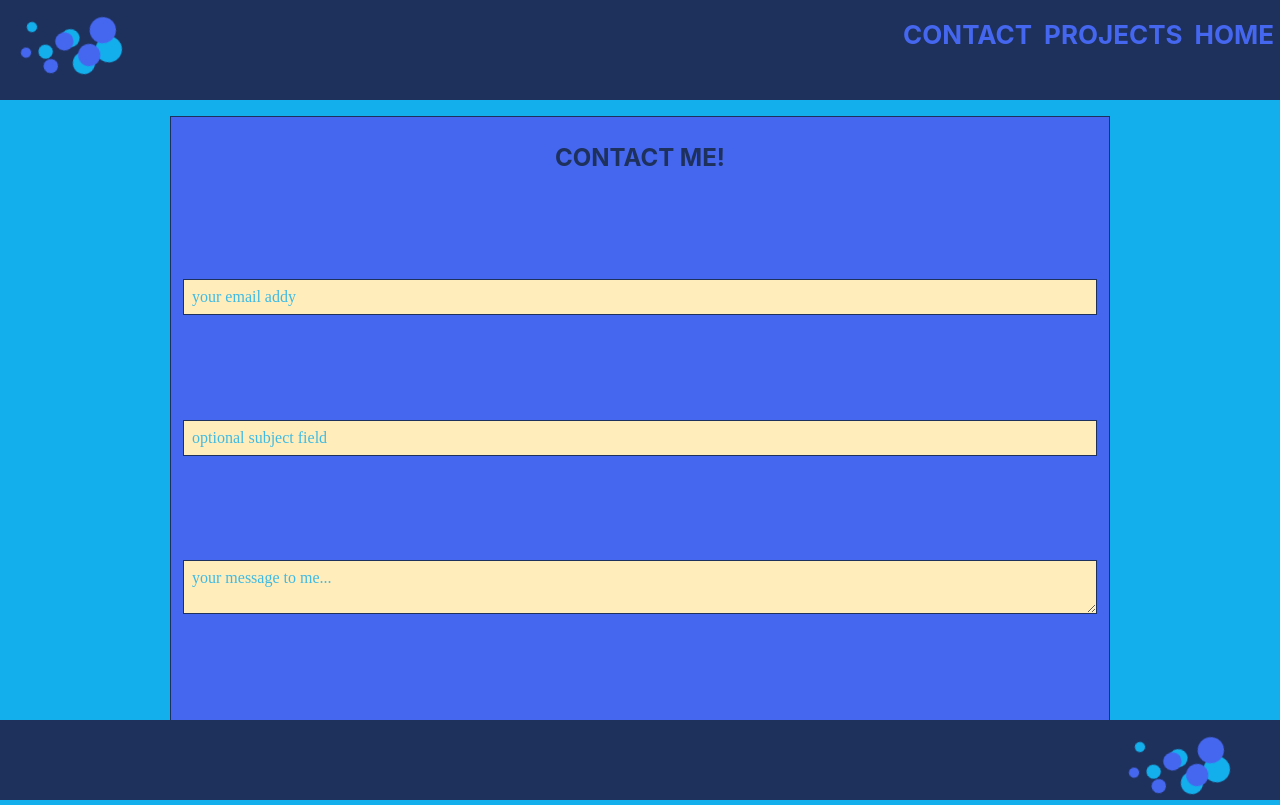
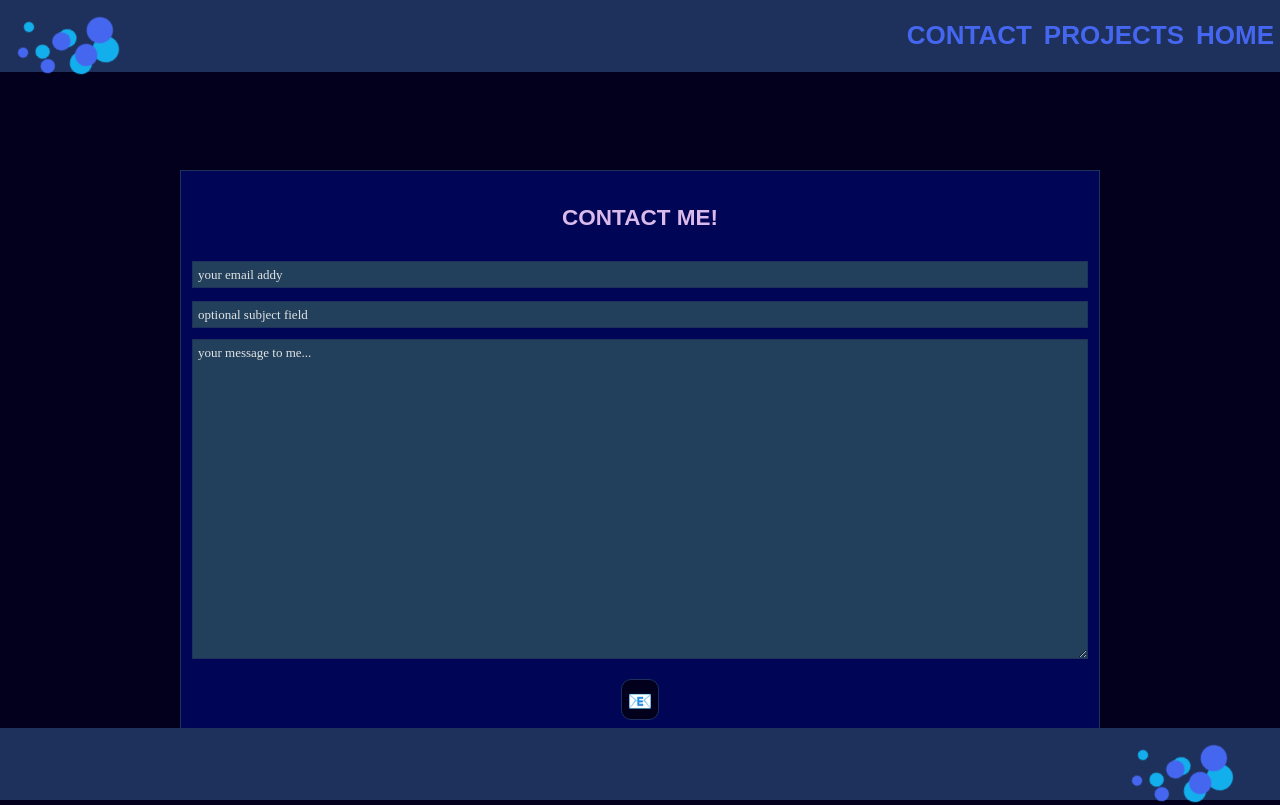
Before and after one commit to xezian/xezian-archived, a React (Create React App) app in the folder client/: page /contact in a window 1280 px wide. Shown: the top 805 px of the page. Built offline with nearby package versions, Linux system fonts and the light colour scheme.

Commit message:
all styles moved to styled-components for theming

```diff
--- a/client/src/components/Body/Body.js
+++ b/client/src/components/Body/Body.js
@@ -4,16 +4,17 @@ import Intro from '../Intro/Intro';
 import Projects from '../Projects/Projects';
 import Contact from '../Contact/Contact';
 import ThainQ from '../ThainQ/ThainQ';
+import BodyStyles from './BodyStyles';
 
 export default class Body extends Component {
   render() {
     return (
-      <>
+      <BodyStyles>
         <Route path="/" exact component={Intro} />
         <Route path="/projects" exact component={Projects} />
         <Route path="/contact" exact component={Contact} />
         <Route path="/thainq" exact component={ThainQ} />
-      </>
+      </BodyStyles>
     );
   }
 }
--- /dev/null
+++ b/client/src/components/Body/BodyStyles.js
@@ -0,0 +1,10 @@
+import styled from 'styled-components';
+
+const BodyStyles = styled.div`
+    background-color: ${props => props.theme.mainBackground};
+    color: ${props => props.theme.textOne};
+    padding-top: 10vh;
+    height: 120vh;
+`;
+
+export default BodyStyles;
--- a/client/src/components/Contact/ContactStyles.js
+++ b/client/src/components/Contact/ContactStyles.js
@@ -2,41 +2,45 @@ import styled from 'styled-components';
 
 const ContactStyles = styled.div`
   width: 100vw;
-  height: 100vh;
+  height: 120vh;
   display: inline-block;
-  background-color: #12afec;
-  border-bottom: 1px solid #1e305c;
+  padding-top: 10vh;
+  background-color: ${props => props.theme.mainBackground};
+  border-bottom: 1px solid ${props => props.theme.headerFooter};
   .innerland {
     margin: 0 auto;
     margin-top: 1rem;
     display: flex;
-    height: 80vh;
     flex-direction: column;
     justify-content: space-between;
     align-items: center;
-    background-color: #4567ef;
+    background-color: ${props => props.theme.innerBackground};
     text-transform: uppercase;
-    border: 1px solid #1e305c;
-    color: #1e305c;
+    border: 1px solid ${props => props.theme.headerFooter};
+    color: ${props => props.theme.textOne};
     width: 50vw;
     label {
       display: block;
       margin-bottom: 1rem;
+    }
+    textarea {
+      resize: vertical;
+      height: 40vh;
     }
     input,
     textarea,
     select {
       width: 70vw;
       padding: 0.5rem;
-      font-size: 1rem;
-      color: #1e305c;
-      background-color: #ffeebb;
-      border: 1px solid #1e305c;
+      font-size: 1.3rem;
+      color: ${props => props.theme.textOne};
+      background-color: ${props => props.theme.formField};
+      border: 1px solid ${props => props.theme.headerFooter};
     }
     input::placeholder,
     textarea::placeholder,
     select::placeholder {
-      color: #12aeeccf;
+      color: ${props => props.theme.textThree};
       font-family: cursive;
     }
     button,
@@ -47,20 +51,20 @@ const ContactStyles = styled.div`
       height: 41px;
       line-height: 41px;
       border-radius: 1rem;
-      background-color: #12afec;
-      border: 1px solid #1e305c;
+      background-color: ${props => props.theme.mainBackground};
+      border: 1px solid ${props => props.theme.headerFooter};
       font-size: 2rem;
       font-weight: 600;
     }
     button:hover,
     input[type='submit'] {
-      background-color: #12afec;
-      border: 1px solid #ffeebb;
+      background-color: ${props => props.theme.mainBackground};
+      border: 1px solid ${props => props.theme.formField};
     }
     button:active,
     input[type='submit'] {
-      background-color: #1e305c;
-      border: 1px solid #12afec;
+      background-color: ${props => props.theme.headerFooter};
+      border: 1px solid ${props => props.theme.mainBackground};
     }
     button:focus,
     input:focus,
--- a/client/src/components/Nav/Nav.css
+++ /dev/null
@@ -1,19 +0,0 @@
-.nav-opts {
-  display: flex;
-  flex-direction: row-reverse;
-  flex-wrap: wrap;
-  justify-content: flex-start;
-  align-items: flex-start;
-  width: 100vw;
-  height: 100px;
-}
-.nav-item h4, a {
-  position: relative;
-  text-decoration: none;
-  text-transform: uppercase;
-  color: #4567ef;
-  top: 0;
-  line-height: 0px;
-  height: 0px;
-  padding: 0px 3px 0px 3px;
-}
--- a/client/src/components/Nav/Nav.js
+++ b/client/src/components/Nav/Nav.js
@@ -1,10 +1,11 @@
 import React, { Component } from 'react';
 import { Link } from 'react-router-dom';
-import './Nav.css';
+import NavStyles from './NavStyles';
 
 export default class Nav extends Component {
   render() {
     return (
+      <NavStyles>
         <div className="nav-opts">
           <Link className="nav-item" to="/">
             <h4>Home</h4>
@@ -16,6 +17,7 @@ export default class Nav extends Component {
             <h4>Contact</h4>
           </Link>
         </div>
+      </NavStyles>
     );
   }
 }
--- /dev/null
+++ b/client/src/components/Nav/NavStyles.js
@@ -0,0 +1,25 @@
+import styled from 'styled-components';
+
+const NavStyles = styled.div`
+  .nav-opts {
+    display: flex;
+    flex-direction: row-reverse;
+    flex-wrap: wrap;
+    justify-content: flex-start;
+    align-items: flex-start;
+    width: 100vw;
+    height: 100px;
+  }
+  .nav-item h4, a {
+    position: relative;
+    text-decoration: none;
+    text-transform: uppercase;
+    color: ${props => props.theme.textTwo};
+    top: 0;
+    line-height: 0px;
+    height: 0px;
+    padding: 0px 3px 0px 3px;
+  }
+`;
+
+export default NavStyles;
--- a/client/src/components/Page/Page.css
+++ /dev/null
@@ -1,34 +0,0 @@
-.App-header {
-  background-color: #1e305c;
-  min-height: 10vh;
-  width: 100vw;
-  font-size: calc(10px + 2vmin);
-}
-.App-footer {
-  background-color: #1e305c;
-  min-height: 10vh;
-  width: 100vw;
-  font-size: calc(10px + 2vmin);
-  position: fixed;
-  bottom: 0;
-}
-.App-link {
-  color: #61dafb;
-}
-
-@keyframes App-logo-spin-right {
-  from {
-    transform: rotate(0deg);
-  }
-  to {
-    transform: rotate(360deg);
-  }
-}
-@keyframes App-logo-spin-left {
-  from {
-    transform: rotate(360deg);
-  }
-  to {
-    transform: rotate(0deg);
-  }
-}
--- a/client/src/components/Page/Page.js
+++ b/client/src/components/Page/Page.js
@@ -1,18 +1,80 @@
 import React, { Component } from 'react';
 import { BrowserRouter as Router } from 'react-router-dom';
+import { ThemeProvider, createGlobalStyle } from 'styled-components';
+import PageStyles from './PageStyles';
 import Logo from '../Logo/Logo';
 import Nav from '../Nav/Nav';
 import Body from '../Body/Body';
-import './Page.css';
+
+const lightTheme = {
+  headerFooter: '#1e305c',
+  mainBackground: '#1e3939',
+  innerBackground: '#3A3A3A',
+  formField: '#E1E1E1',
+  textOne: '#DABAEA',
+  textTwo: '#AFEEFA',
+  textThree: '1000px',
+};
+
+const darkTheme = {
+  headerFooter: '#1e305c',
+  mainBackground: '#02001c',
+  innerBackground: '#000555',
+  formField: '#22405c',
+  textOne: '#DABAEA',
+  textTwo: '#4567ef',
+  textThree: '#e2e2e2',
+};
+
+const GlobalStyle = createGlobalStyle`
+    html {
+        box-sizing: border-box;
+        font-size: 10px;
+    }
+    *, *:before, *:after {
+        box-sizing: inherit;
+    }
+    body {
+        padding: 0;
+        margin: 0;
+        font-size: 1.5rem;
+        line-height: 2;
+        font-family: Arial, Helvetica, sans-serif;
+    }
+    a {
+        text-decoration: none;
+        color: #393939;
+    }
+`;
 
 export default class Page extends Component {
+  state = {
+    theme: darkTheme
+  };
+  switchTheme = (theme) => {
+    switch (theme) {
+      case 'dark':
+        this.setState({theme:darkTheme});
+        break;
+      case 'light':
+        this.setState({theme:lightTheme});
+        break;
+      default:
+       return null;
+    };
+  };
   render() {
+    const { theme } = this.state;
     return (
+      <ThemeProvider theme={theme}>
         <Router>
-        <div>
+          <PageStyles>
+          <GlobalStyle />
             <header className="App-header">
               <Logo flex="row" />
-            <Nav />
+              <Nav
+                switchTheme={this.switchTheme}
+              />
             </header>
             <div className="App-main">
               <Body />
@@ -20,8 +82,9 @@ export default class Page extends Component {
             <footer className="App-footer">
               <Logo flex="row-reverse" />
             </footer>
-        </div>
+          </PageStyles>
         </Router>
+      </ThemeProvider>
     );
   }
 }
--- /dev/null
+++ b/client/src/components/Page/PageStyles.js
@@ -0,0 +1,42 @@
+import styled from 'styled-components';
+
+const PageStyles = styled.div`
+  .App-header {
+    position: fixed;
+    top: 0;
+    background-color: ${props => props.theme.headerFooter};
+    max-height: 9vh;
+    width: 100vw;
+    font-size: calc(10px + 2vmin);
+  }
+  .App-footer {
+    background-color: ${props => props.theme.headerFooter};
+    min-height: 9vh;
+    width: 100vw;
+    font-size: calc(10px + 2vmin);
+    position: fixed;
+    bottom: 0;
+  }
+  .App-link {
+    color: #61dafb;
+  }
+
+  @keyframes App-logo-spin-right {
+    from {
+      transform: rotate(0deg);
+    }
+    to {
+      transform: rotate(360deg);
+    }
+  }
+  @keyframes App-logo-spin-left {
+    from {
+      transform: rotate(360deg);
+    }
+    to {
+      transform: rotate(0deg);
+    }
+  }
+`;
+
+export default PageStyles;
--- a/client/src/index.css
+++ /dev/null
@@ -1,14 +0,0 @@
-body {
-  margin: 0;
-  padding: 0;
-  font-family: -apple-system, BlinkMacSystemFont, "Segoe UI", "Roboto", "Oxygen",
-    "Ubuntu", "Cantarell", "Fira Sans", "Droid Sans", "Helvetica Neue",
-    sans-serif;
-  -webkit-font-smoothing: antialiased;
-  -moz-osx-font-smoothing: grayscale;
-}
-
-code {
-  font-family: source-code-pro, Menlo, Monaco, Consolas, "Courier New",
-    monospace;
-}
--- a/client/src/index.js
+++ b/client/src/index.js
@@ -5,7 +5,6 @@ import { ApolloClient, ApolloLink } from 'apollo-boost';
 import { createHttpLink } from 'apollo-link-http';
 import { InMemoryCache } from 'apollo-cache-inmemory';
 import { onError } from 'apollo-link-error';
-import './index.css';
 import App from './App';
 import * as serviceWorker from './serviceWorker';
 
@@ -28,7 +27,5 @@ ReactDOM.render(
   </ApolloProvider>,
   document.getElementById('root')
 );
-// If you want your app to work offline and load faster, you can change
-// unregister() to register() below. Note this comes with some pitfalls.
-// Learn more about service workers: http://bit.ly/CRA-PWA
+
 serviceWorker.unregister();
```
Also changed, not shown: client/public/index.html (+0 -23 lines). Lines whose indentation alone changed are shown as unchanged.
